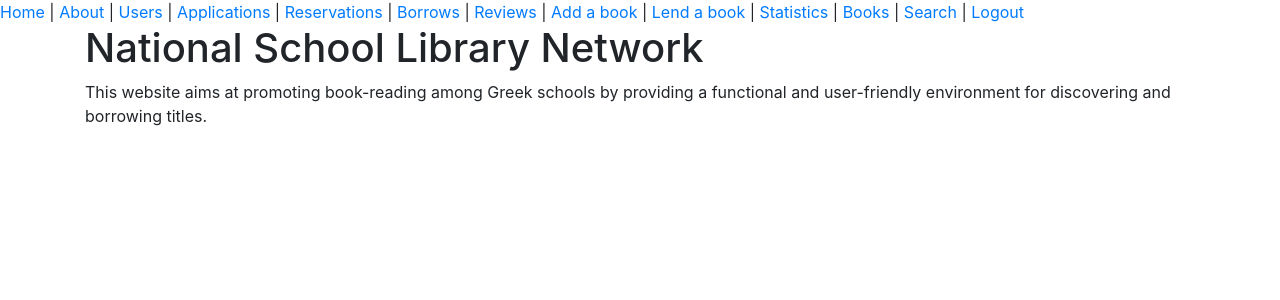
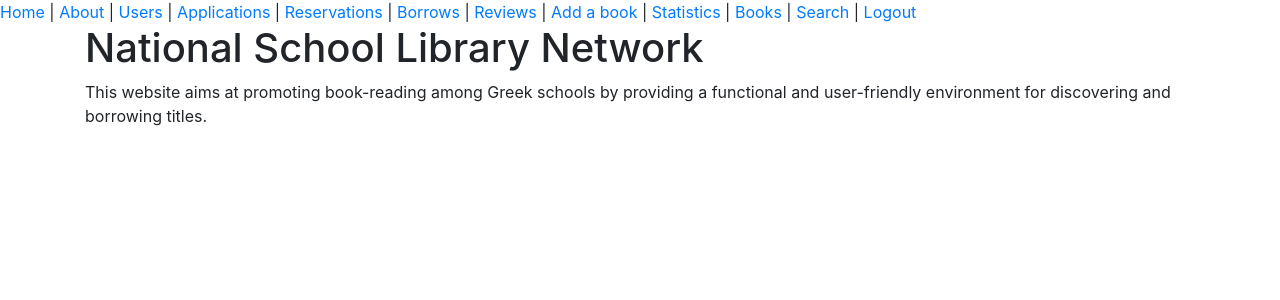
Before and after one commit to danaie/Library-Database, a Flask app: page /about in a window 1280 px wide. Shown: the top 300 px of the page. Run offline with Flask 3, Linux system fonts and the light colour scheme; a user stored in the database is signed in; some libraries are stand-ins or nearby versions.

Commit message:
Update layout.html

```diff
--- a/library/templates/layout.html
+++ b/library/templates/layout.html
@@ -26,7 +26,6 @@
 			<a href="/borrows">Borrows</a> |
 			<a href="/reviews">Reviews</a> |
 			<a href="/add_book">Add a book</a> |
-			<a href="/lend_book">Lend a book</a> |
 			<a href="/statistics">Statistics</a> |
 		{% elif session.get('user_role') in ['s','t'] %}
 			<a href="/profile/{{session.get('user_id')}}">Profile</a> |
```
